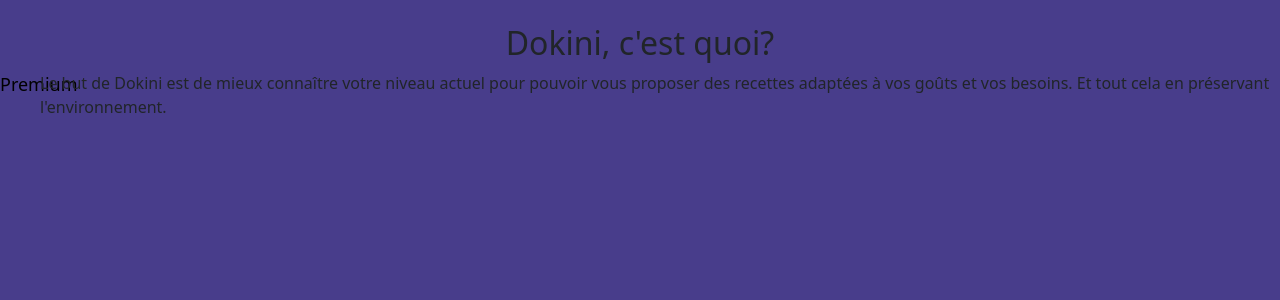
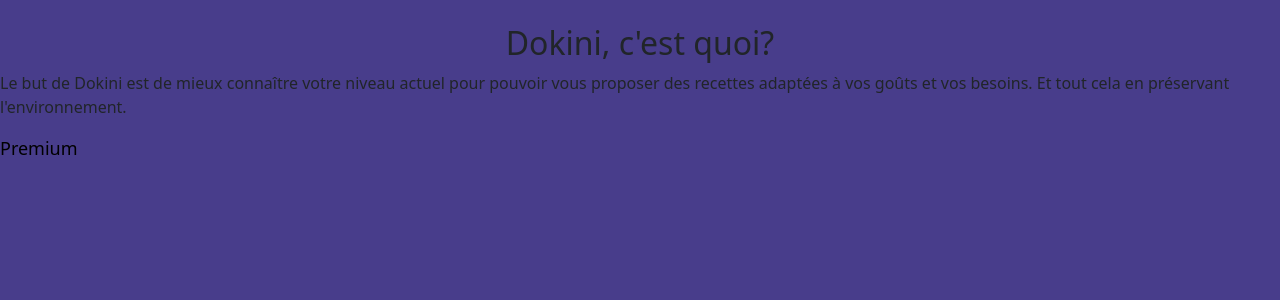
Before and after one commit to Bra-K-C/Dokini, a PHP site: page / in a window 1280 px wide. Shown: the part 128-428 px from the top of the page. Run offline with PHP 8.4, Linux system fonts and the light colour scheme.

Commit message:
modif css

```diff
--- a/css/style.css
+++ b/css/style.css
@@ -41,8 +41,3 @@ h2{
   right: 0;
   top: 0;
 }
-
-.texteG{
-  position:fixed;
-  left: 40px;
-}
```
